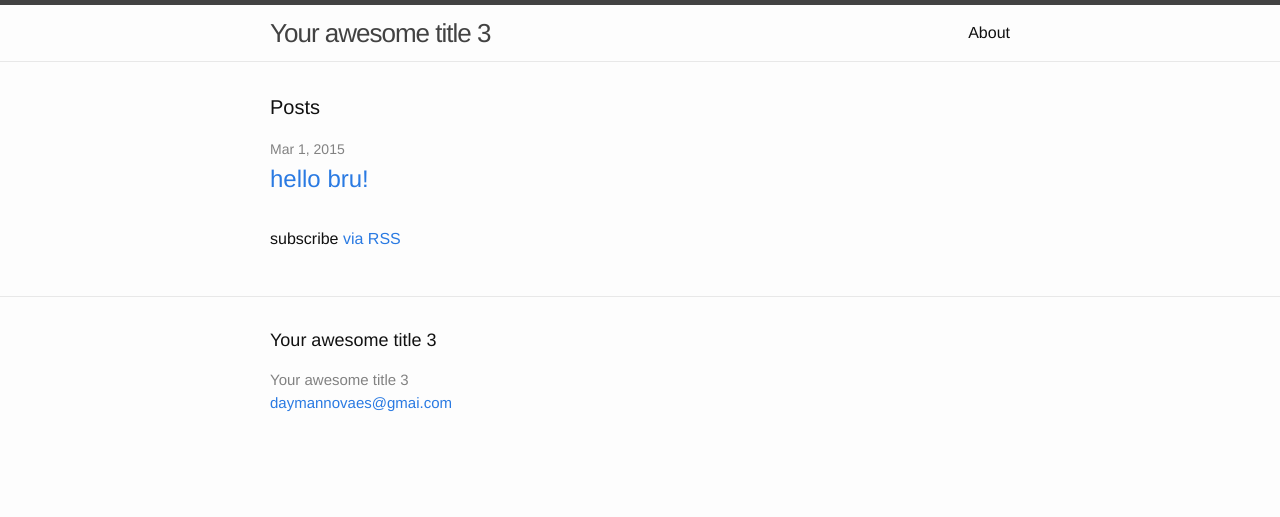
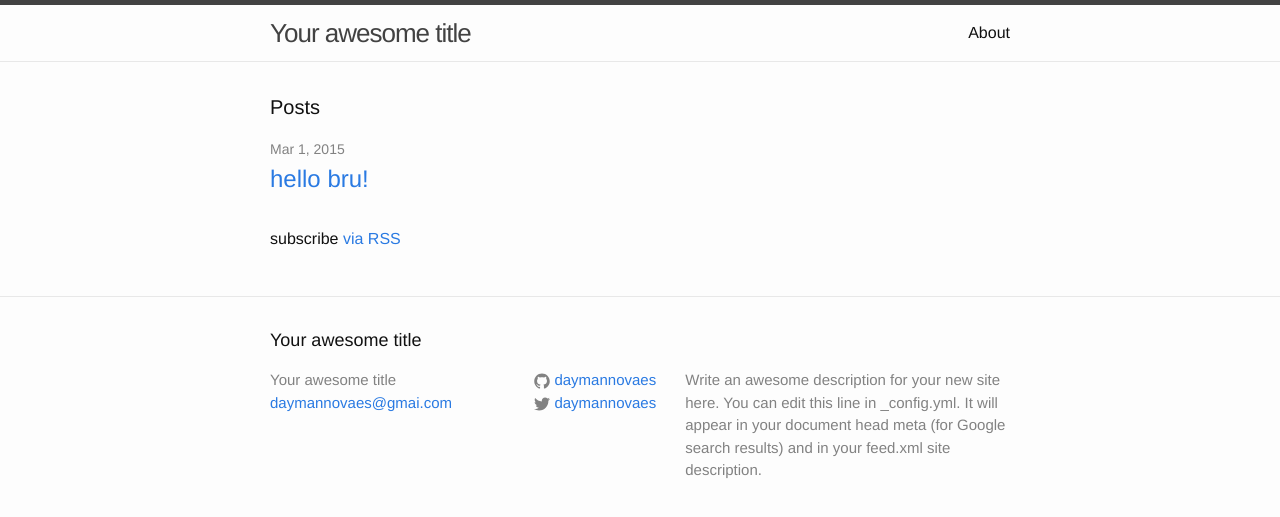
Before and after one commit to Daymannovaes/blog, a Jekyll site: the page built from index.html, in a window 1280 px wide. Shown: the top 517 px of the page. Built offline with Jekyll 4.4.1, drawn with Linux system fonts in a browser that asks for light colours.

Commit message:
fix _config.yml

```diff
--- a/_config.yml
+++ b/_config.yml
@@ -6,5 +6,16 @@
 # 'jekyll serve'. If you change this file, please restart the server process.
 
 # Site settings
-title: Your awesome title 3
+title: Your awesome title
 email: daymannovaes@gmai.com
+description: > # this means to ignore newlines until "baseurl:"
+  Write an awesome description for your new site here. You can edit this
+  line in _config.yml. It will appear in your document head meta (for
+  Google search results) and in your feed.xml site description.
+baseurl: "" # the subpath of your site, e.g. /blog
+url: "http://daymannovaes.github.io/blog.daymannovaes.github.io/" # the base hostname & protocol for your site
+twitter_username: daymannovaes
+github_username:  daymannovaes
+
+# Build settings
+markdown: kramdown
--- a/_includes/head.html
+++ b/_includes/head.html
@@ -6,7 +6,7 @@
   <title>{% if page.title %}{{ page.title }}{% else %}{{ site.title }}{% endif %}</title>
   <meta name="description" content="{% if page.excerpt %}{{ page.excerpt | strip_html | strip_newlines | truncate: 160 }}{% else %}{{ site.description }}{% endif %}">
 
-  <link rel="stylesheet" href="{{ "css/main.css" | prepend: site.baseurl }}">
+  <link rel="stylesheet" href="{{ "/css/main.css" | prepend: site.baseurl }}">
   <link rel="canonical" href="{{ page.url | replace:'index.html','' | prepend: site.baseurl | prepend: site.url }}">
   <link rel="alternate" type="application/rss+xml" title="{{ site.title }}" href="{{ "/feed.xml" | prepend: site.baseurl | prepend: site.url }}">
 </head>
```
Also changed, not shown: 1 other file.
